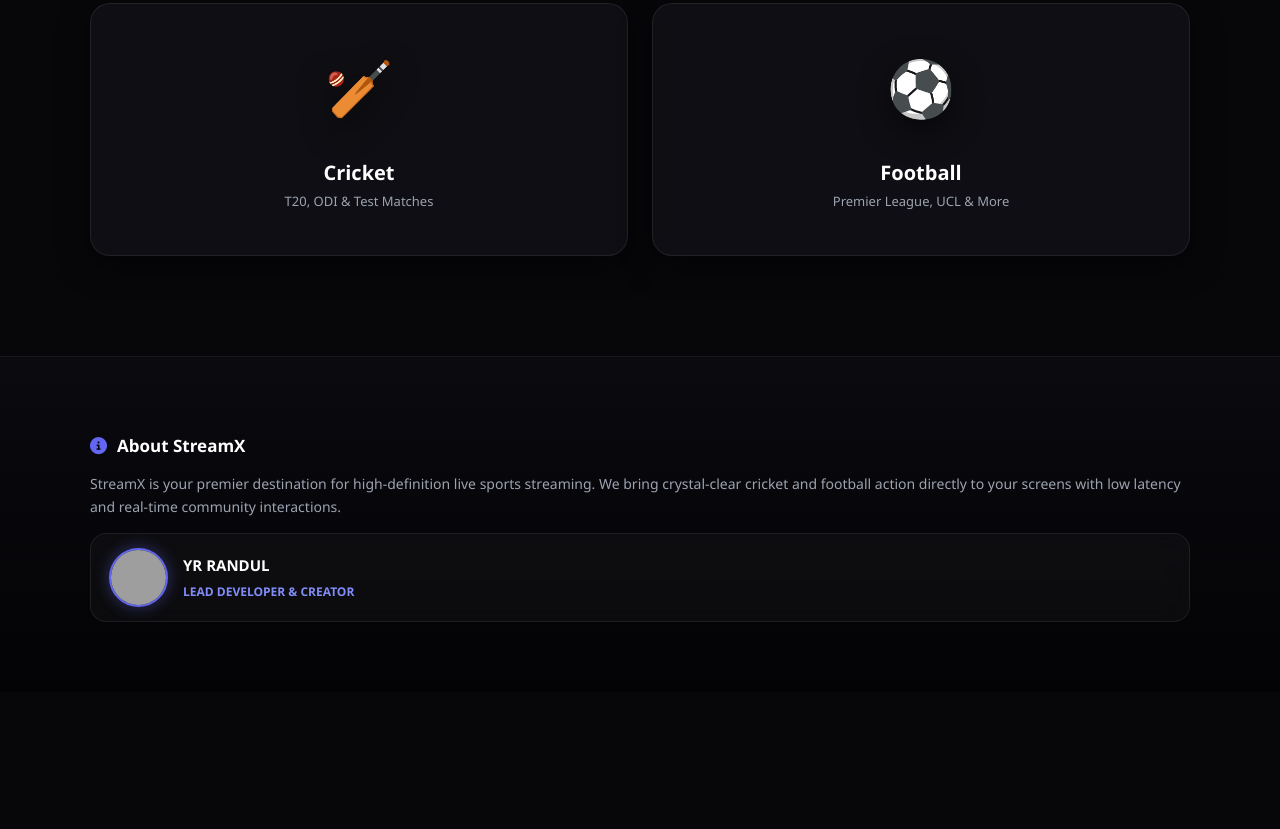
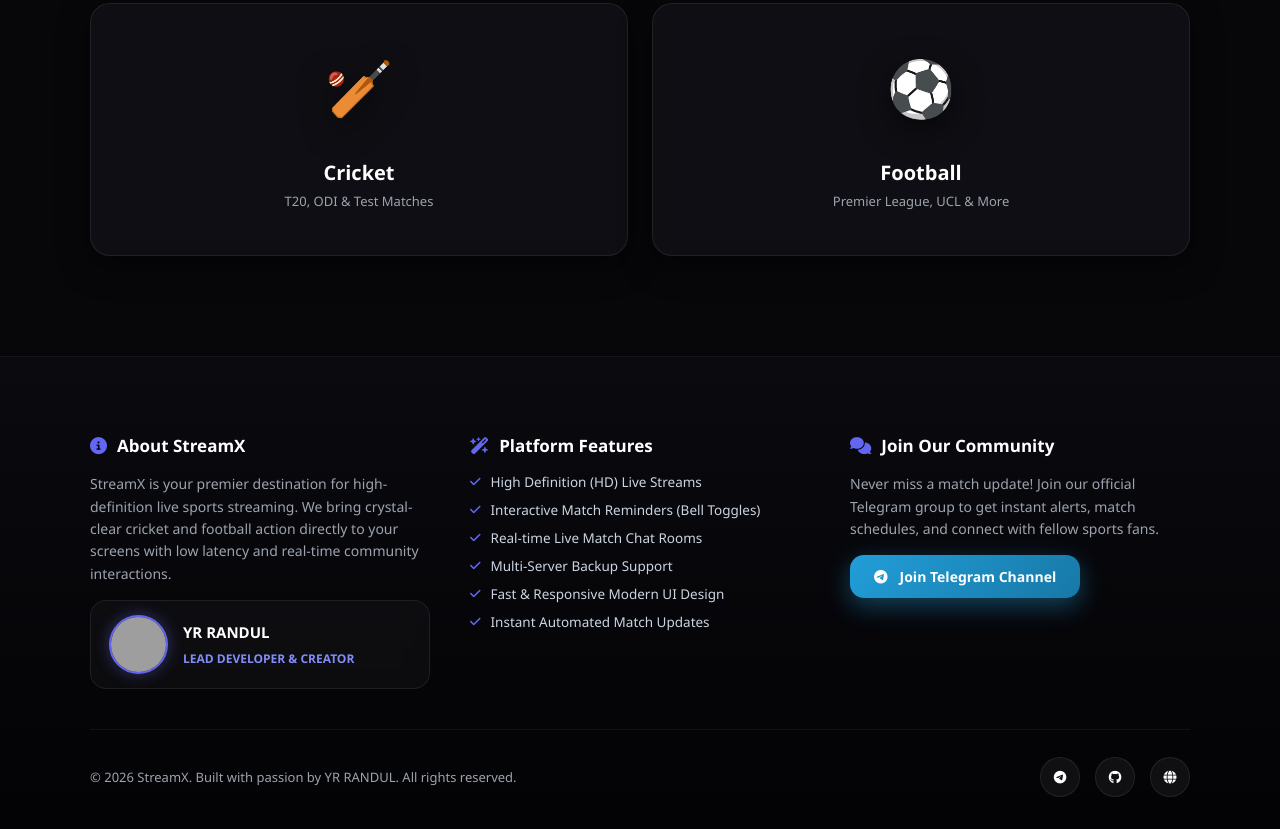
Before and after one commit to yasirurandula84-coder/Live-sports, a website: page public/index.html in a window 1280 px wide. Shown: the part 848-1677 px from the top of the page. Before the commit the page ends 1540 px from the top, so only its background shows below. Drawn offline with Linux system fonts and the light colour scheme; grey boxes are pictures that could not be loaded.

Commit message:
Enhance footer with features and community links
Added footer content including platform features and community join section.

```diff
--- a/public/index.html
+++ b/public/index.html
@@ -557,4 +557,38 @@
                 </div>
             </div>
 
-            <div class="foo
+            <div class="footer-col">
+                <h3><i class="fa-solid fa-wand-magic-sparkles" style="color: var(--primary-color);"></i> Platform Features</h3>
+                <ul class="features-list">
+                    <li><i class="fa-solid fa-check"></i> High Definition (HD) Live Streams</li>
+                    <li><i class="fa-solid fa-check"></i> Interactive Match Reminders (Bell Toggles)</li>
+                    <li><i class="fa-solid fa-check"></i> Real-time Live Match Chat Rooms</li>
+                    <li><i class="fa-solid fa-check"></i> Multi-Server Backup Support</li>
+                    <li><i class="fa-solid fa-check"></i> Fast & Responsive Modern UI Design</li>
+                    <li><i class="fa-solid fa-check"></i> Instant Automated Match Updates</li>
+                </ul>
+            </div>
+
+            <div class="footer-col">
+                <h3><i class="fa-solid fa-comments" style="color: var(--primary-color);"></i> Join Our Community</h3>
+                <p>Never miss a match update! Join our official Telegram group to get instant alerts, match schedules, and connect with fellow sports fans.</p>
+                <div style="margin-top: 15px;">
+                    <a href="https://t.me/+Qycsil9v4Zo0ZDM1" target="_blank" class="explore-btn" style="padding: 12px 24px; font-size: 14px; background: linear-gradient(135deg, #229ed9, #1778a6); box-shadow: 0 8px 25px rgba(34, 158, 217, 0.4);">
+                        <i class="fa-brands fa-telegram"></i> Join Telegram Channel
+                    </a>
+                </div>
+            </div>
+        </div>
+
+        <div class="footer-bottom">
+            <p>&copy; 2026 StreamX. Built with passion by YR RANDUL. All rights reserved.</p>
+            <div class="social-links">
+                <a href="https://t.me/+Qycsil9v4Zo0ZDM1" target="_blank" title="Telegram"><i class="fa-brands fa-telegram"></i></a>
+                <a href="#" title="GitHub"><i class="fa-brands fa-github"></i></a>
+                <a href="#" title="Website"><i class="fa-solid fa-globe"></i></a>
+            </div>
+        </div>
+    </footer>
+
+</body>
+</html>
```
